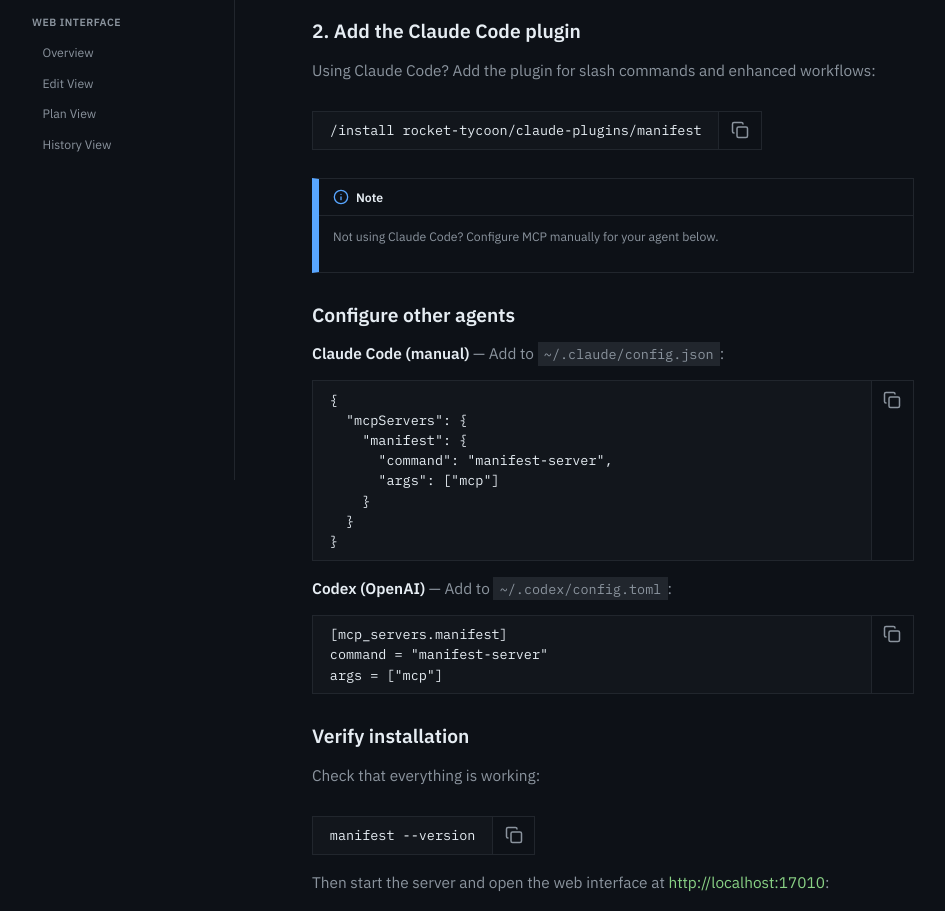
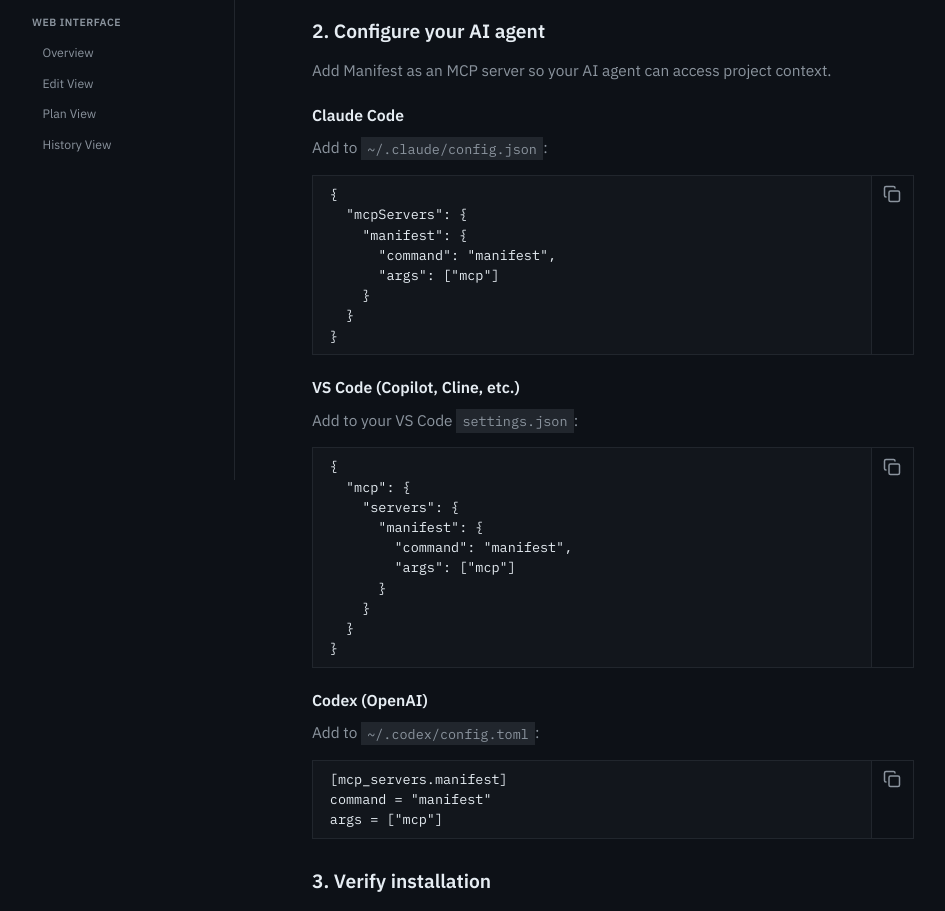
Before and after one commit to manifestdocs/manifest-web, a SvelteKit app: page /docs/getting-started in a window 1280 px wide. Shown: the part 320-1231 px from the top of the page, without its empty margins (85-1030 px from the left). Built offline with nearby package versions, Linux system fonts and the light colour scheme; no server answers.

Commit message:
Reorganize install docs: brew first, config by editor, plugin last

```diff
--- a/src/routes/docs/getting-started/+page.svelte
+++ b/src/routes/docs/getting-started/+page.svelte
@@ -12,46 +12,67 @@
 
 <p>This installs the <code>manifest</code> binary which runs the MCP server for AI agents.</p>
 
-<h2>2. Add the Claude Code plugin</h2>
+<h2>2. Configure your AI agent</h2>
 
-<p>Using Claude Code? Add the plugin for slash commands and enhanced workflows:</p>
+<p>Add Manifest as an MCP server so your AI agent can access project context.</p>
+
+<h3>Claude Code</h3>
+
+<p>Add to <code>~/.claude/config.json</code>:</p>
+
+<CodeBlock language="json" code={`{
+  "mcpServers": {
+    "manifest": {
+      "command": "manifest",
+      "args": ["mcp"]
+    }
+  }
+}`} />
+
+<h3>VS Code (Copilot, Cline, etc.)</h3>
+
+<p>Add to your VS Code <code>settings.json</code>:</p>
+
+<CodeBlock language="json" code={`{
+  "mcp": {
+    "servers": {
+      "manifest": {
+        "command": "manifest",
+        "args": ["mcp"]
+      }
+    }
+  }
+}`} />
+
+<h3>Codex (OpenAI)</h3>
+
+<p>Add to <code>~/.codex/config.toml</code>:</p>
+
+<CodeBlock language="toml" code={`[mcp_servers.manifest]
+command = "manifest"
+args = ["mcp"]`} />
+
+<h2>3. Verify installation</h2>
+
+<p>Check that the CLI is installed:</p>
+
+<CopyableCommand command="manifest --version" />
+
+<p>Start the server and open the web interface at <a href="http://localhost:17010" target="_blank" rel="noopener">http://localhost:17010</a>:</p>
+
+<CopyableCommand command="manifest serve" />
+
+<h2>4. Claude Code plugin (optional)</h2>
+
+<p>If you're using Claude Code, you can install the Manifest plugin for slash commands and enhanced workflows. Run this command <strong>inside Claude Code</strong>:</p>
 
 <CopyableCommand command="/install rocket-tycoon/claude-plugins/manifest" />
 
 <Admonition type="note">
     {#snippet children()}
-        <p>Not using Claude Code? Configure MCP manually for your agent below.</p>
+        <p>This is a Claude Code slash command, not a terminal command. Run it in a Claude Code session.</p>
     {/snippet}
 </Admonition>
-
-<h2>Configure other agents</h2>
-
-<p><strong>Claude Code (manual)</strong> — Add to <code>~/.claude/config.json</code>:</p>
-
-<CodeBlock language="json" code={`{
-  "mcpServers": {
-    "manifest": {
-      "command": "manifest-server",
-      "args": ["mcp"]
-    }
-  }
-}`} />
-
-<p><strong>Codex (OpenAI)</strong> — Add to <code>~/.codex/config.toml</code>:</p>
-
-<CodeBlock language="toml" code={`[mcp_servers.manifest]
-command = "manifest-server"
-args = ["mcp"]`} />
-
-<h2>Verify installation</h2>
-
-<p>Check that everything is working:</p>
-
-<CopyableCommand command="manifest --version" />
-
-<p>Then start the server and open the web interface at <a href="http://localhost:17010" target="_blank" rel="noopener">http://localhost:17010</a>:</p>
-
-<CopyableCommand command="manifest serve" />
 
 <h2>Next step</h2>
 
```
